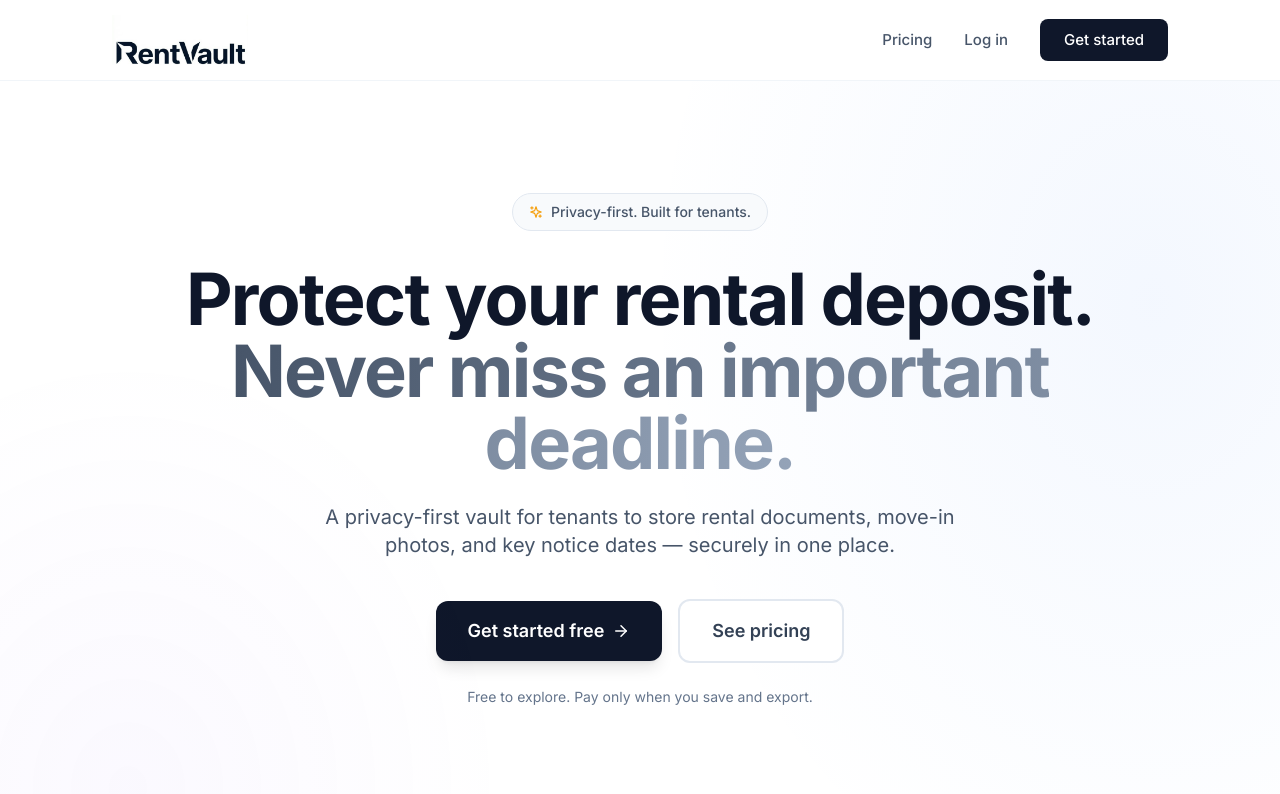
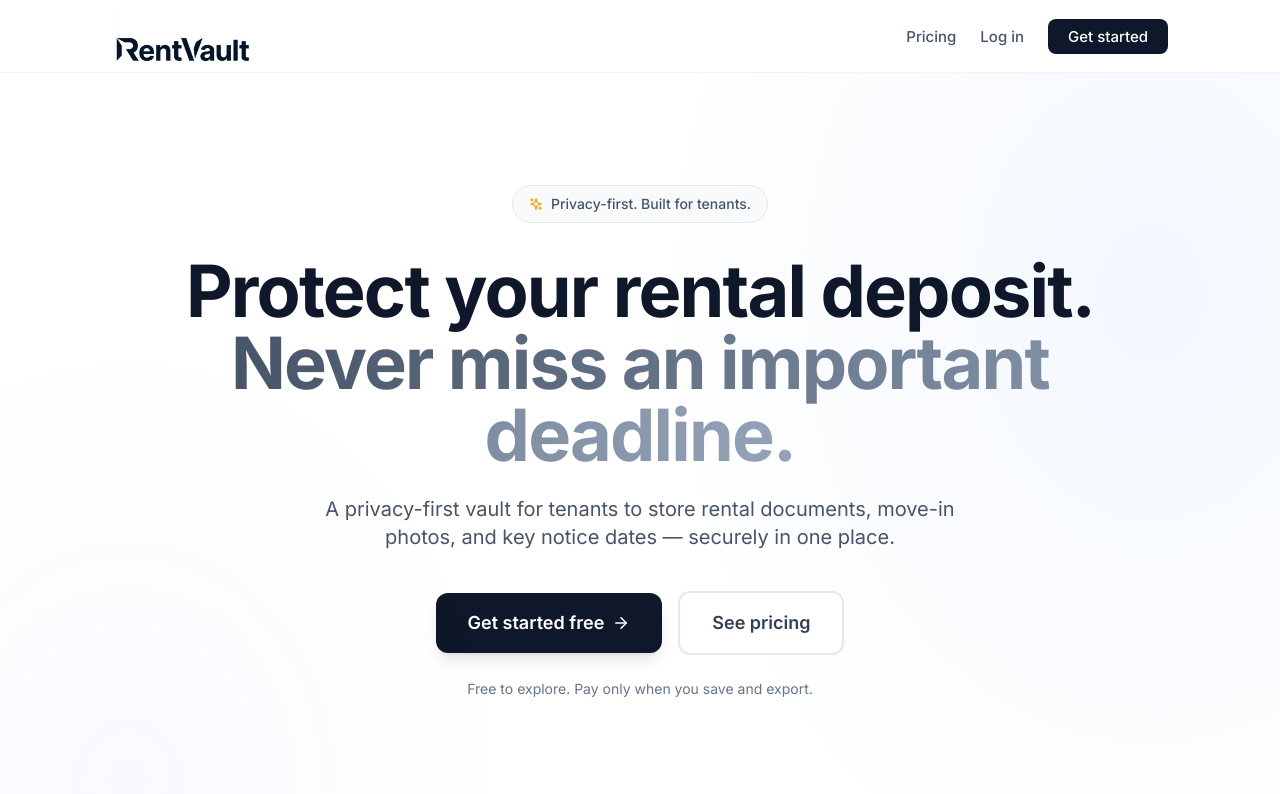
Before and after one commit to pipiagiorgi-rgb/guard-rent, a Next.js app: page / in a window 1280 px wide. Shown: the top 794 px of the page. Built offline with nearby package versions, Linux system fonts and the light colour scheme; no server answers.

Commit message:
Flawless navbar - proper alignment, bigger prominent logo

```diff
--- a/src/components/brand/Logo.tsx
+++ b/src/components/brand/Logo.tsx
@@ -11,9 +11,9 @@ interface LogoProps {
 // Image-based logo with stylized RV
 export function Logo({ className = '', size = 'md' }: LogoProps) {
     const sizes = {
-        sm: { width: 100, height: 33 },   // Mobile - balanced
-        md: { width: 120, height: 40 },   // Standard
-        lg: { width: 136, height: 45 }    // Desktop - prominent but not overwhelming
+        sm: { width: 120, height: 36 },   // Mobile
+        md: { width: 140, height: 42 },   // Standard - prominent
+        lg: { width: 160, height: 48 }    // Large
     }
 
     const { width, height } = sizes[size]
--- a/src/components/layout/NavbarClient.tsx
+++ b/src/components/layout/NavbarClient.tsx
@@ -19,18 +19,18 @@ export default function NavbarClient({ isLoggedIn }: { isLoggedIn: boolean }) {
 
     return (
         <header className="sticky top-0 z-50 bg-white border-b border-slate-100">
-            <div className="max-w-[1120px] mx-auto px-6 md:px-8">
-                <div className="h-20 flex items-center justify-between">
-                    <Link href="/" className="flex items-center -my-1">
-                        <Logo size="sm" className="md:hidden" />
-                        <Logo size="lg" className="hidden md:block" />
+            <div className="max-w-[1120px] mx-auto px-5 md:px-8">
+                <div className="h-16 md:h-[72px] flex items-center justify-between">
+                    {/* Logo - left aligned, vertically centered */}
+                    <Link href="/" className="flex-shrink-0">
+                        <Logo size="md" />
                     </Link>
 
-                    {/* Desktop Nav */}
-                    <nav className="hidden md:flex items-center gap-8">
+                    {/* Desktop Nav - right aligned, vertically centered */}
+                    <nav className="hidden md:flex items-center gap-6">
                         <Link
                             href="/pricing"
-                            className="text-[15px] font-medium text-slate-600 hover:text-slate-900 transition-colors"
+                            className="text-[15px] font-medium text-slate-600 hover:text-slate-900 transition-colors leading-none"
                         >
                             Pricing
                         </Link>
@@ -38,7 +38,7 @@ export default function NavbarClient({ isLoggedIn }: { isLoggedIn: boolean }) {
                         {isLoggedIn ? (
                             <Link
                                 href="/app"
-                                className="text-[15px] font-medium bg-slate-900 text-white px-6 py-2.5 rounded-lg hover:bg-slate-800 transition-colors"
+                                className="text-[15px] font-medium bg-slate-900 text-white px-5 py-2.5 rounded-lg hover:bg-slate-800 transition-colors leading-none"
                             >
                                 Go to app
                             </Link>
@@ -46,13 +46,13 @@ export default function NavbarClient({ isLoggedIn }: { isLoggedIn: boolean }) {
                             <>
                                 <Link
                                     href="/login"
-                                    className="text-[15px] font-medium text-slate-600 hover:text-slate-900 transition-colors"
+                                    className="text-[15px] font-medium text-slate-600 hover:text-slate-900 transition-colors leading-none"
                                 >
                                     Log in
                                 </Link>
                                 <Link
                                     href="/login"
-                                    className="text-[15px] font-medium bg-slate-900 text-white px-6 py-2.5 rounded-lg hover:bg-slate-800 transition-colors"
+                                    className="text-[15px] font-medium bg-slate-900 text-white px-5 py-2.5 rounded-lg hover:bg-slate-800 transition-colors leading-none"
                                 >
                                     Get started
                                 </Link>
@@ -60,9 +60,9 @@ export default function NavbarClient({ isLoggedIn }: { isLoggedIn: boolean }) {
                         )}
                     </nav>
 
-                    {/* Mobile Menu Button */}
+                    {/* Mobile Menu Button - vertically centered */}
                     <button
-                        className="md:hidden p-2 -mr-2 text-slate-600"
+                        className="md:hidden flex items-center justify-center w-10 h-10 -mr-2 text-slate-600"
                         onClick={() => setMobileMenuOpen(!mobileMenuOpen)}
                         aria-label="Toggle menu"
                     >
```
